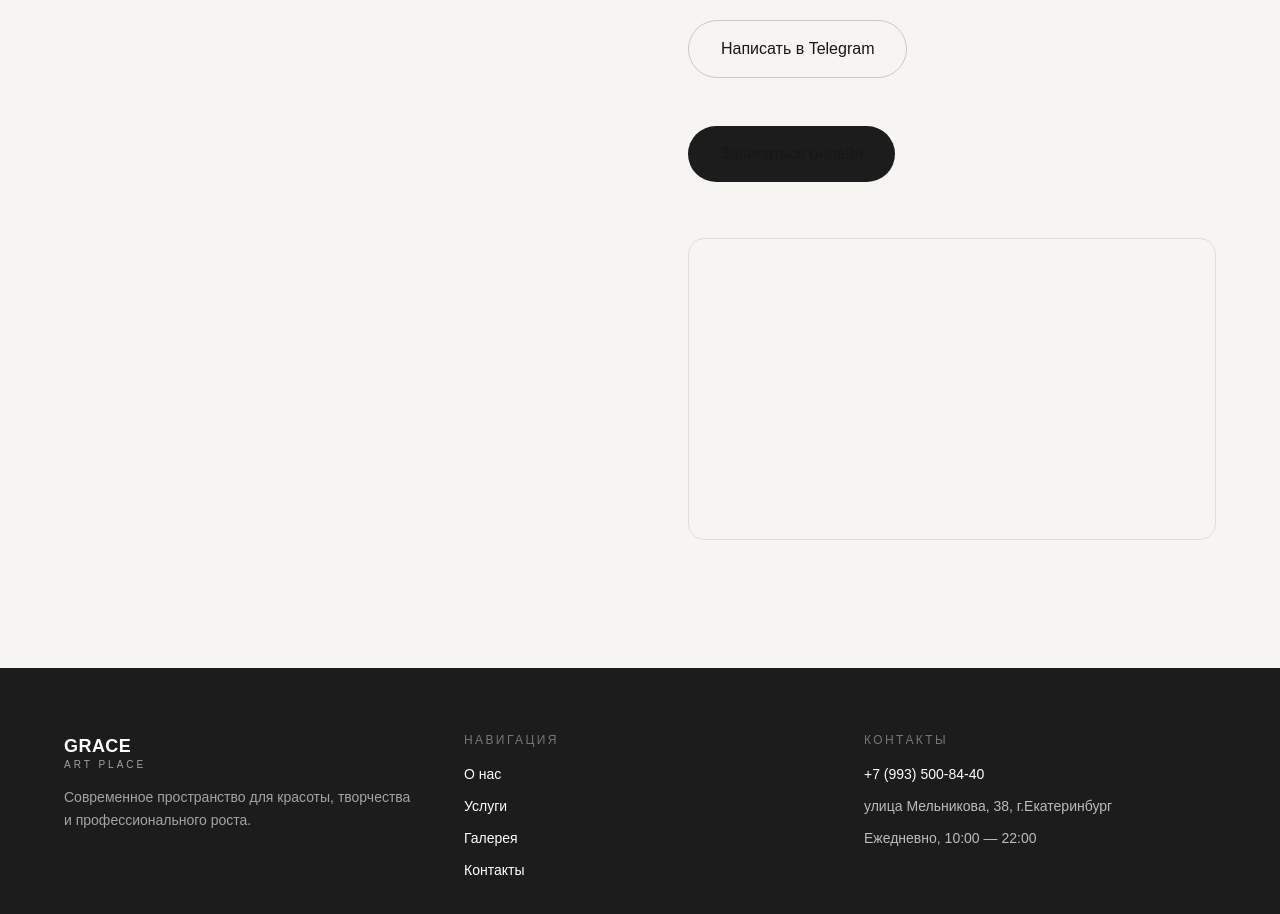
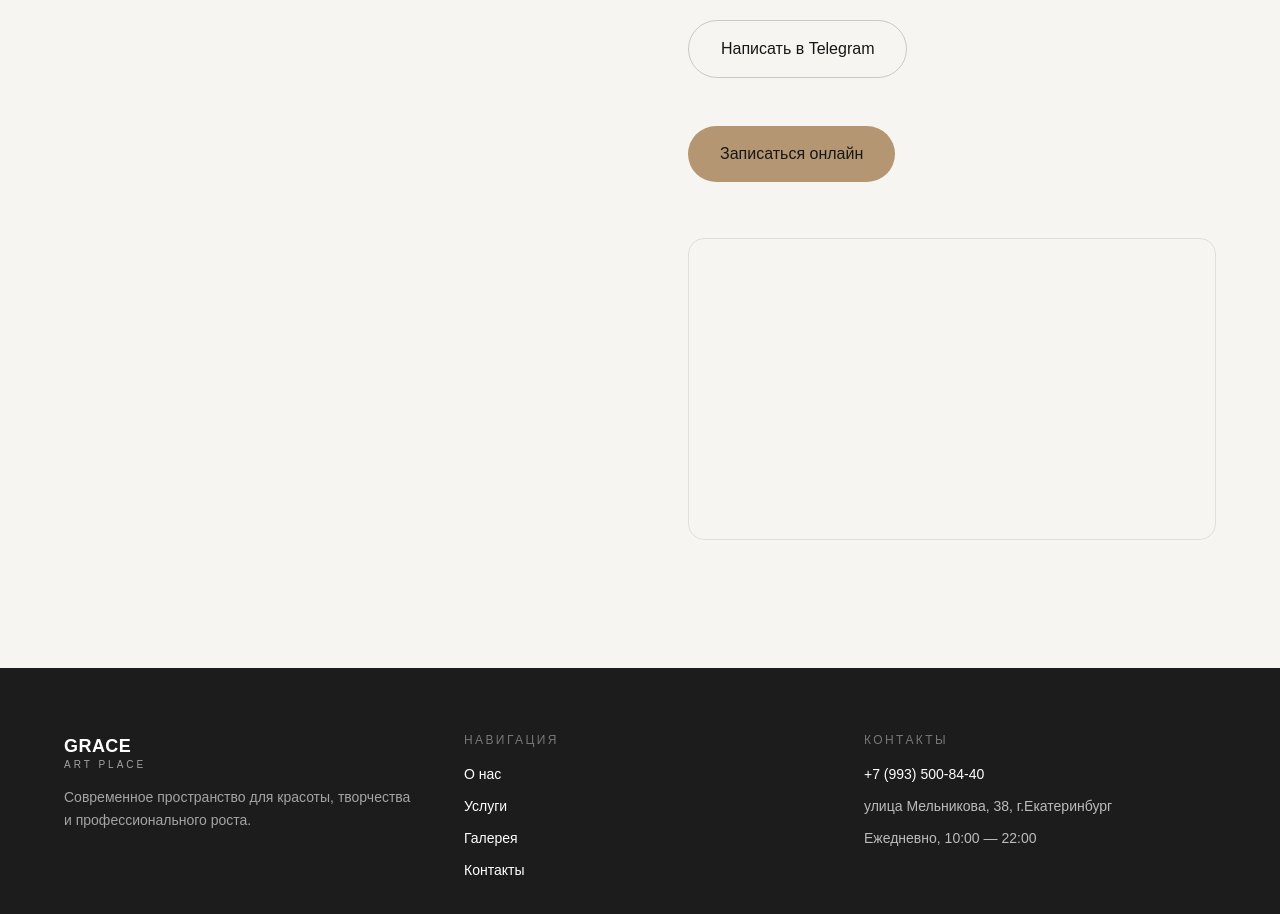
Before and after one commit to esakharov2017-dev/Grace-art-pleace, a Next.js app: page / in a window 1280 px wide. Shown: the part 4420-5334 px from the top of the page. Built offline with nearby package versions, Linux system fonts and the light colour scheme.

Commit message:
Fix Dikidi 2

```diff
--- a/components/sections/Contacts.tsx
+++ b/components/sections/Contacts.tsx
@@ -57,7 +57,7 @@ export default function Contacts() {
 
             <div className="pt-2">
               <Button
-                variant="primary"
+                variant="secondary"
                 size="large"
                 href="https://dikidi.net/753067"
               >
```
